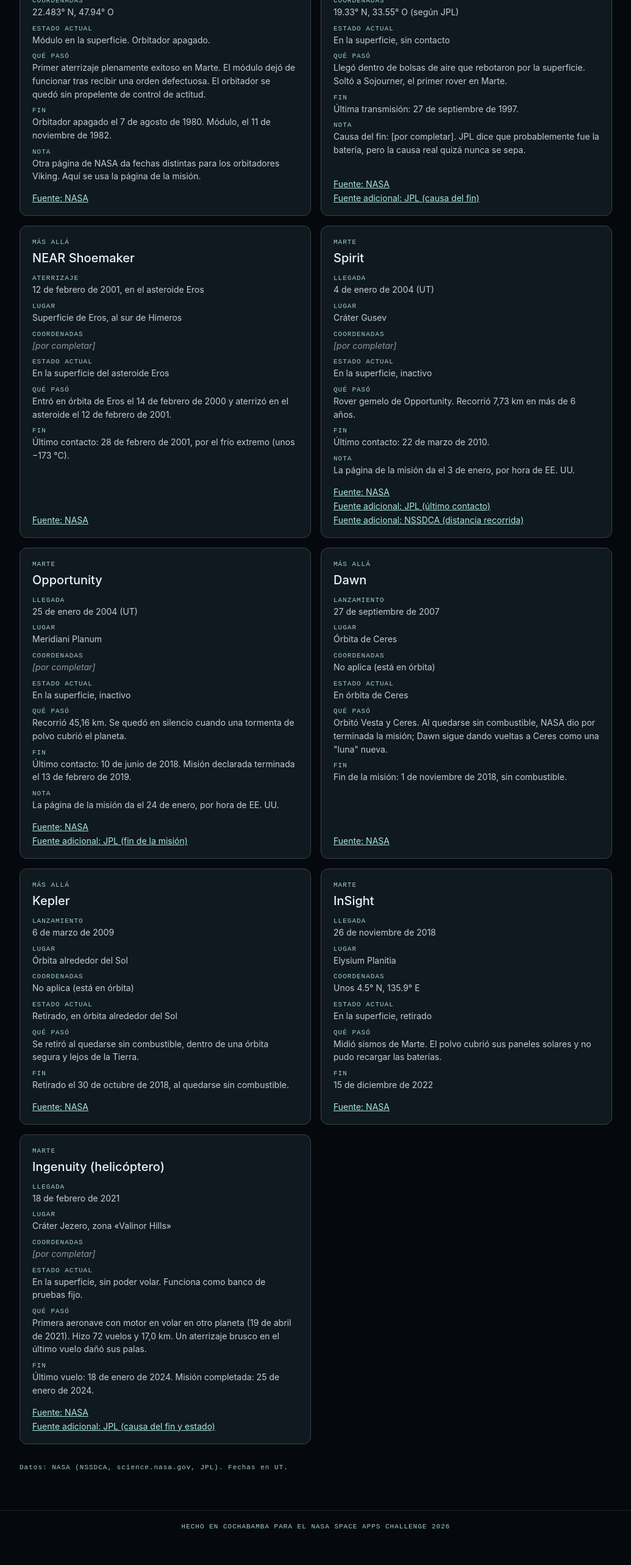
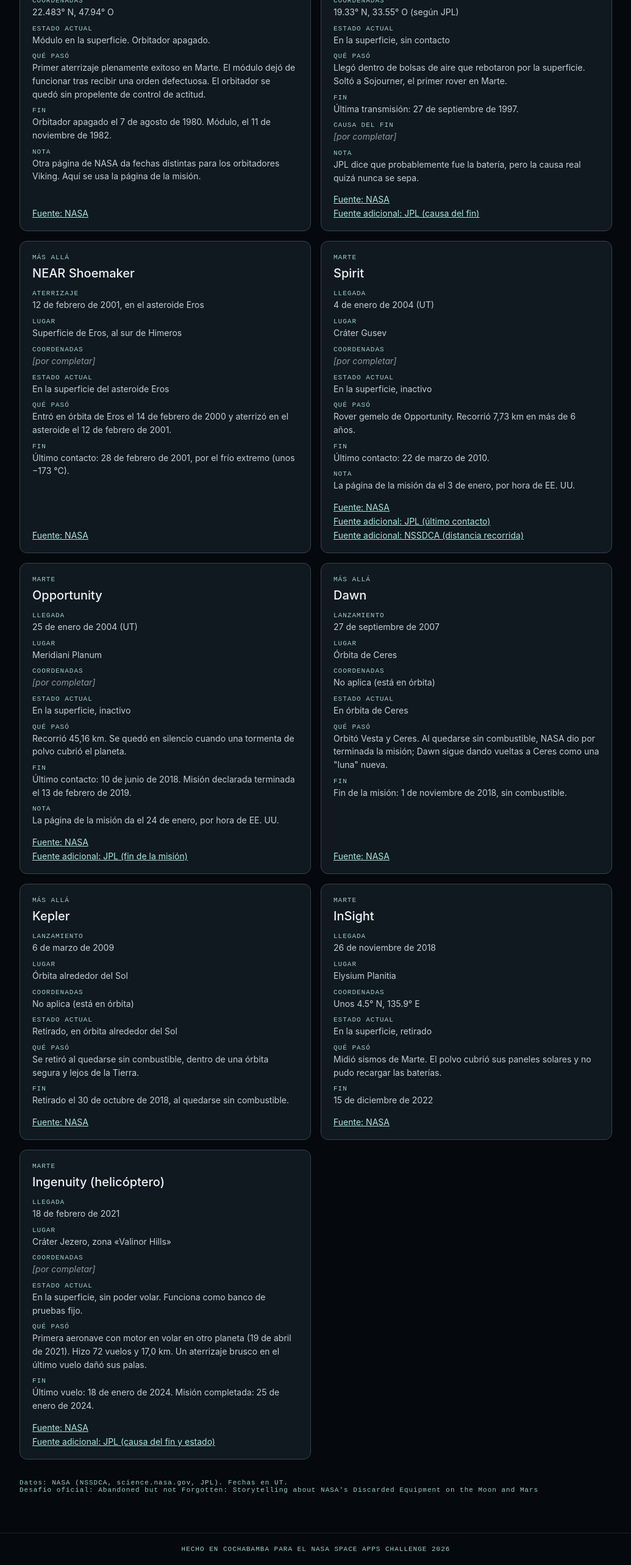
Before and after one commit to omar2711/spaceappchallenge-front, a React (Vite) app: page /abandonados in a window 1280 px wide. Shown: the part 1608-4174 px from the top of the page at 61% size, without its empty margins (122-1157 px from the left). Before the commit the page ends 4137 px from the top, so only its background shows below. Built offline with nearby package versions, Linux system fonts and the light colour scheme.

Commit message:
feat(abandonados): causa del fin separada y nombre oficial del desafio en el pie

```diff
--- a/src/features/abandoned/AbandonedFeature.tsx
+++ b/src/features/abandoned/AbandonedFeature.tsx
@@ -32,7 +32,12 @@ export default function AbandonedFeature() {
         ))}
       </ul>
 
-      <p className="abandoned-credit">Datos: NASA (NSSDCA, science.nasa.gov, JPL). Fechas en UT.</p>
+      <p className="abandoned-credit">
+        Datos: NASA (NSSDCA, science.nasa.gov, JPL). Fechas en UT.
+        <br />
+        Desafío oficial: Abandoned but not Forgotten: Storytelling about NASA's Discarded Equipment
+        on the Moon and Mars
+      </p>
     </section>
   )
 }
--- a/src/features/abandoned/components/ArtifactCard.tsx
+++ b/src/features/abandoned/components/ArtifactCard.tsx
@@ -32,6 +32,7 @@ export default function ArtifactCard({ artifact: a }: { artifact: Artifact }) {
         <Field label="Estado actual" value={a.status} />
         <Field label="Qué pasó" value={a.whatHappened} />
         <Field label="Fin" value={a.endDate} />
+        {a.endCause && <Field label="Causa del fin" value={a.endCause} />}
         {a.note && <Field label="Nota" value={a.note} />}
       </dl>
       <div className="abandoned-sources">
--- a/src/features/abandoned/data/artifacts.ts
+++ b/src/features/abandoned/data/artifacts.ts
@@ -24,6 +24,7 @@ export type Artifact = {
   status: string
   whatHappened: string
   endDate: string
+  endCause?: string
   note?: string
   sourceUrl: string
   extraSources?: ExtraSource[]
@@ -108,7 +109,8 @@ const list: Artifact[] = [
     whatHappened:
       'Llegó dentro de bolsas de aire que rebotaron por la superficie. Soltó a Sojourner, el primer rover en Marte.',
     endDate: 'Última transmisión: 27 de septiembre de 1997.',
-    note: 'Causa del fin: [por completar]. JPL dice que probablemente fue la batería, pero la causa real quizá nunca se sepa.',
+    endCause: TBD,
+    note: 'JPL dice que probablemente fue la batería, pero la causa real quizá nunca se sepa.',
     sourceUrl: 'https://science.nasa.gov/mission/mars-pathfinder/',
     extraSources: [
       {
```
